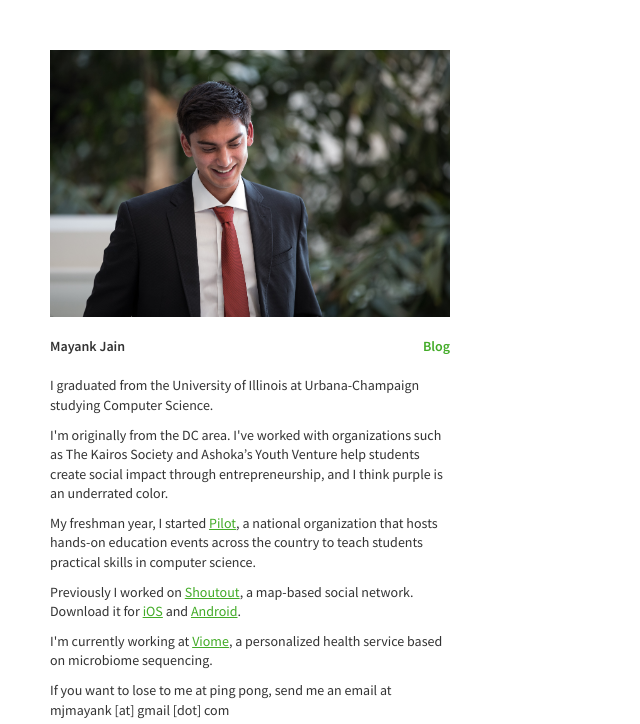
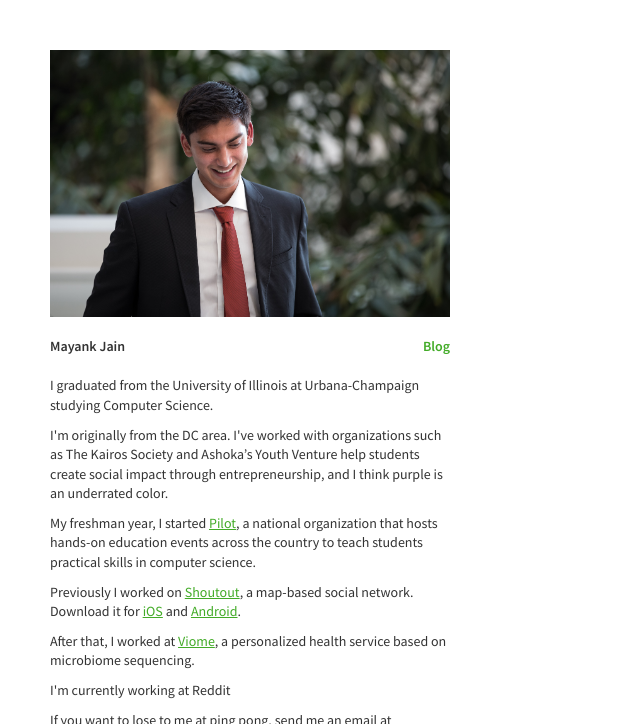
Before and after one commit to mjmayank-zz/mjmayank.github.io, a browser extension: page index.html in a window 1280 px wide. Shown: the top 724 px of the page, without its empty margins (0-640 px from the left). Drawn offline with Linux system fonts and the light colour scheme.

Commit message:
Update bio

```diff
--- a/index.html
+++ b/index.html
@@ -19,7 +19,8 @@
                 <p>I'm originally from the DC area. I've worked with organizations such as The Kairos Society and Ashoka’s Youth Venture help students create social impact through entrepreneurship, and I think purple is an underrated color.</p>
                 <p>My freshman year, I started <a href="http://www.gopilot.org">Pilot</a>, a national organization that hosts hands-on education events across the country to teach students practical skills in computer science.</p>
                 <p>Previously I worked on <a href="http://www.getshoutout.co">Shoutout</a>, a map-based social network. Download it for <a href="https://itunes.apple.com/us/app/shoutout-the-social-map/id1037745672?mt=8">iOS</a> and <a href="play.google.com/store/apps/details?id=shoutout2.app&hl=en">Android</a>.</p>
-                <p>I'm currently working at <a href="http://www.viome.com">Viome</a>, a personalized health service based on microbiome sequencing.</p>
+                <p>After that, I worked at <a href="http://www.viome.com">Viome</a>, a personalized health service based on microbiome sequencing.</p>
+                <p>I'm currently working at Reddit</p>
                 <p>If you want to lose to me at ping pong, send me an email at mjmayank [at] gmail [dot] com</p>
                 <p class="social">
                     <a href="http://blog.mjmayank.com"><i class="fa fa-tumblr fa-2x"></i></a>
```
